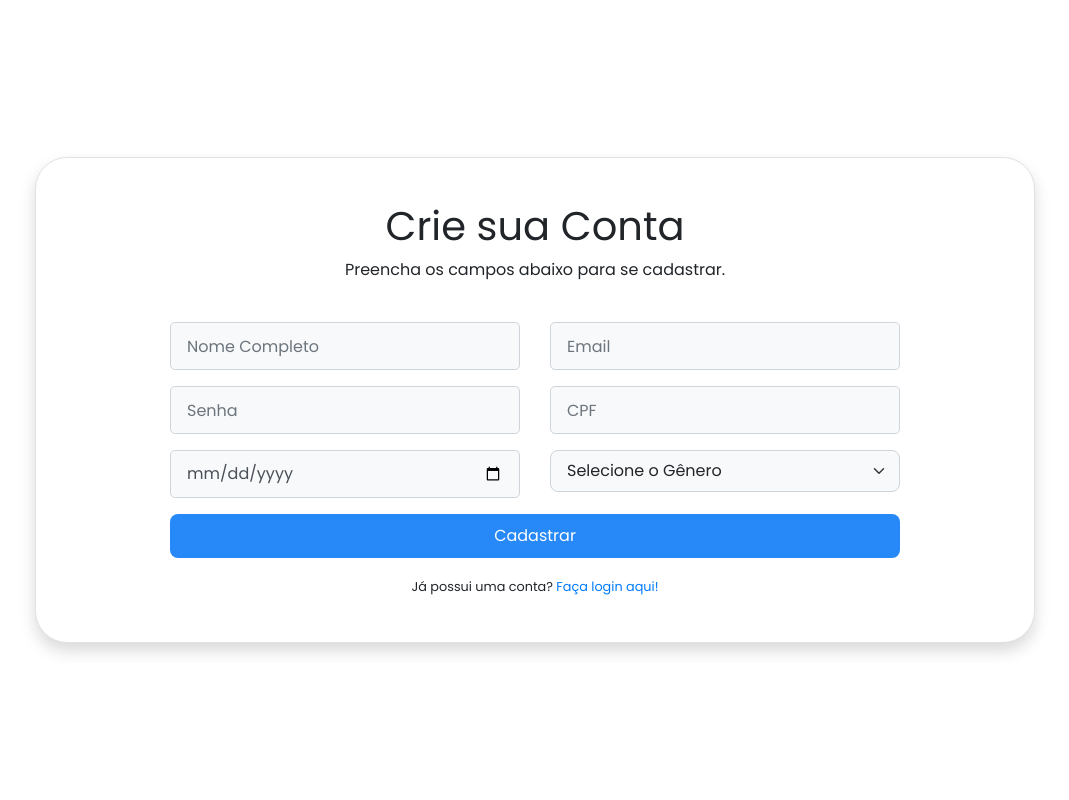
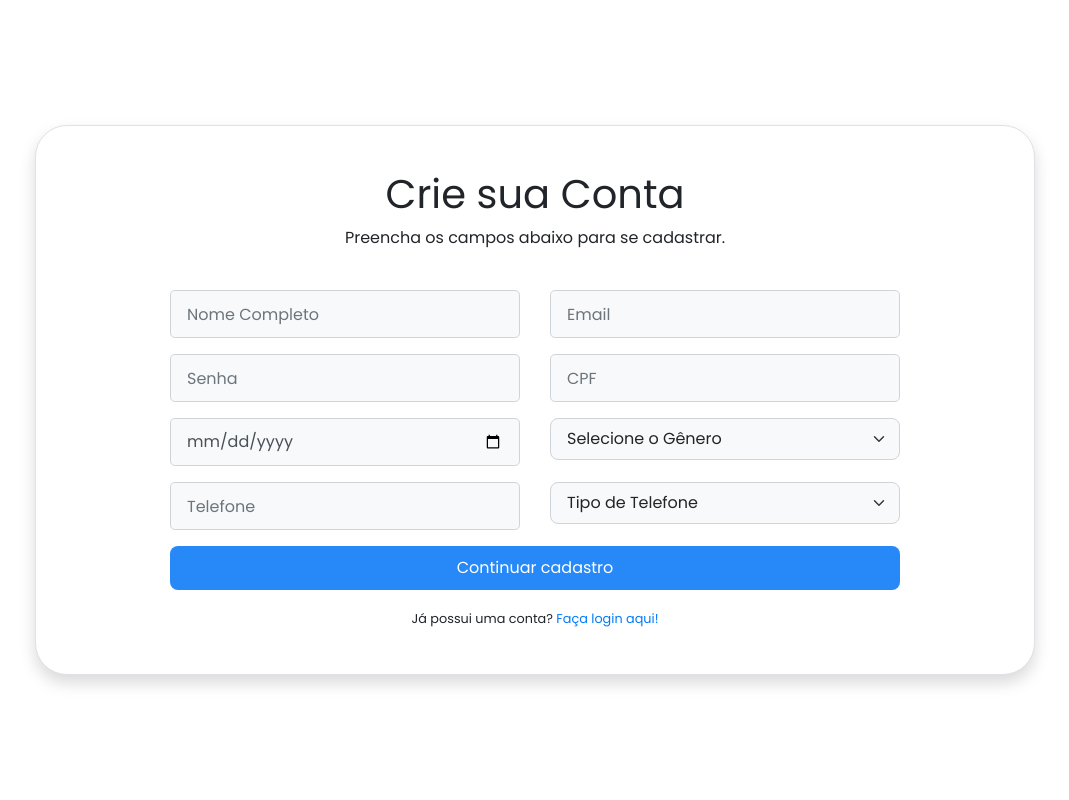
Before and after one commit to anbeatrsas/PSICOMIND-SITE, a PHP site: page /cadastro.php in a window 1280 px wide. Shown: the part 61-861 px from the top of the page, without its empty margins (105-1174 px from the left). Run offline with PHP 8.4, Linux system fonts and the light colour scheme; tables that the repository leaves empty or names only in its code hold one stand-in row (values such as "Sample post"); some libraries are stand-ins or nearby versions.

Commit message:
Tela de cadastro e login

```diff
--- a/SITE/cadastro.php
+++ b/SITE/cadastro.php
@@ -1,3 +1,47 @@
+<?php
+    include "conn/conection.php";
+
+     // Consulta para obter os gêneros
+     $resultadoGeneros = $conn->query("SELECT * FROM genero");
+
+     // Consulta para obter tipos de telefone
+     $resultadoTelefone = $conn->query("SELECT * FROM telefone_tipo");
+
+    // Verifica se o formulário foi enviado
+    if ($_POST) {
+        $nome = $_POST['nome'];
+        $email = $_POST['email'];
+        $senha = md5($_POST['senha']);
+        $cpf = $_POST['cpf'];
+        $data_nasc = $_POST['data_nasc'];
+        $genero_id = $_POST['genero_id'];
+        $telefone = $_POST['telefone'];
+        $tipo_telefone = $_POST['tipo_telefone'];
+
+        // Insere o cliente no banco de dados
+        $inserindoCliente = $conn->query("INSERT INTO clientes (nome, email, senha, cpf, data_nasc, genero_id) VALUES ('$nome', '$email', '$senha', '$cpf', '$data_nasc', $genero_id)");
+
+        if ($inserindoCliente) {
+            // Recupera o último ID inserido
+            $cliente_id = $conn->insert_id; // Usa insert_id para pegar o último ID inserido
+
+            // Insere o telefone relacionado ao cliente
+            $inserindoCelular = $conn->query("INSERT INTO telefone_cliente (numero, cliente_id, telefone_tipo_id) VALUES ('$telefone', $cliente_id, $tipo_telefone)");
+
+            if ($inserindoCelular) {
+                echo "<script>alert('Cadastro realizado com sucesso.');</script>";
+                header('Location: cadastroEndereco.php');
+                exit();
+            } else {
+                echo "<script>alert('Erro ao cadastrar o telefone: " . $conn->error . "');</script>";
+            }
+        } else {
+            echo "<script>alert('Erro ao realizar o cadastro do cliente: " . $conn->error . "');</script>";
+        }
+    }
+
+
+?>
 <!DOCTYPE html>
 <html lang="pt-BR">
 <head>
@@ -8,7 +52,6 @@
     <link rel="stylesheet" href="css/cadastroStyle.css">
     <link rel="icon" href="images/IconSemNome.png" type="image/png">
     <title>PSICOMIND - CADASTRO</title>
-
 </head>
 <body>
 
@@ -16,52 +59,63 @@
 
     <div class="container d-flex justify-content-center align-items-center min-vh-100">
         <div class="row border rounded-5 p-4 bg-white shadow box-area">
-
             <div class="col-md-12 right-box">
-                <div class="header-text mb-4 ">
+                <div class="header-text mb-4">
                     <h1>Crie sua Conta</h1>
                     <p>Preencha os campos abaixo para se cadastrar.</p>
                 </div>
                 <form action="cadastro.php" method="POST">
                     <div class="row mb-3">
                         <div class="col-md-6">
-                            <input type="text" class="form-control form-control-lg bg-light fs-6" placeholder="Nome Completo">
+                            <input type="text" id="nome" name="nome" class="form-control form-control-lg bg-light fs-6" placeholder="Nome Completo">
                         </div>
                         <div class="col-md-6">
-                            <input type="email" class="form-control form-control-lg bg-light fs-6" placeholder="Email">
+                            <input type="email" id="email" name="email" class="form-control form-control-lg bg-light fs-6" placeholder="Email">
                         </div>
                     </div>
                     <div class="row mb-3">
                         <div class="col-md-6">
-                            <input type="password" class="form-control form-control-lg bg-light fs-6" placeholder="Senha">
+                            <input type="password" id="senha" name="senha" class="form-control form-control-lg bg-light fs-6" placeholder="Senha">
                         </div>
                         <div class="col-md-6">
-                            <input type="text" class="form-control form-control-lg bg-light fs-6" placeholder="CPF">
+                            <input type="text" id="cpf" name="cpf" class="form-control form-control-lg bg-light fs-6" placeholder="CPF">
                         </div>
                     </div>
                     <div class="row mb-3">
                         <div class="col-md-6">
-                            <input type="date" class="form-control form-control-lg bg-light fs-6">
+                            <input type="date" id="data_nasc" name="data_nasc" class="form-control form-control-lg bg-light fs-6">
                         </div>
                         <div class="col-md-6">
-                            <select class="form-select form-select-lg bg-light fs-6">
+                            <select id="genero_id" name="genero_id" class="form-select form-select-lg bg-light fs-6">
                                 <option selected disabled>Selecione o Gênero</option>
-                                <option value="1">Masculino</option>
-                                <option value="2">Feminino</option>
-                                <option value="3">Outro</option>
-                                <option value="4">Prefiro não informar</option>
+                                <?php while ($genero = $resultadoGeneros->fetch_assoc()) { ?>
+                                    <option value="<?php echo $genero['id']; ?>"><?php echo $genero['genero']; ?></option>
+                                <?php } ?>
+                            </select>
+                        </div>
+                    </div>
+                    <div class="row mb-3">
+                        <div class="col-md-6">
+                            <input type="text" id="telefone" name="telefone" class="form-control form-control-lg bg-light fs-6" placeholder="Telefone">
+                        </div>
+                        <div class="col-md-6">
+                            <select id="tipo_telefone" name="tipo_telefone" class="form-select form-select-lg bg-light fs-6">
+                                <option selected disabled>Tipo de Telefone</option>
+                                <?php while($tipoTelefone = $resultadoTelefone->fetch_assoc()){?>
+                                    <option value="<?php echo $tipoTelefone['id']; ?>"><?php echo $tipoTelefone['tipo'];?></option>
+                                    <?php };?>
+
                             </select>
                         </div>
                     </div>
                     <div class="mb-3">
-                    <input type="submit" value="Cadastrar" class="btn btn-primary">
+                        <input type="submit" value="Continuar cadastro" class="btn btn-primary">
                     </div>
                     <div class="text-center">
                         <small>Já possui uma conta? <a href="login.php">Faça login aqui!</a></small>
                     </div>
                 </form>
             </div>
-
         </div>
     </div>
 
```
Also changed, not shown: SITE/admin/acesso_com.php (added, +27 -0 lines), SITE/cadastroCelular.php (added, +8 -0 lines), SITE/consulta.php (+17 -0 lines), SITE/login.php (+56 -10 lines), SITE/cadastroEndereco.php (added).
